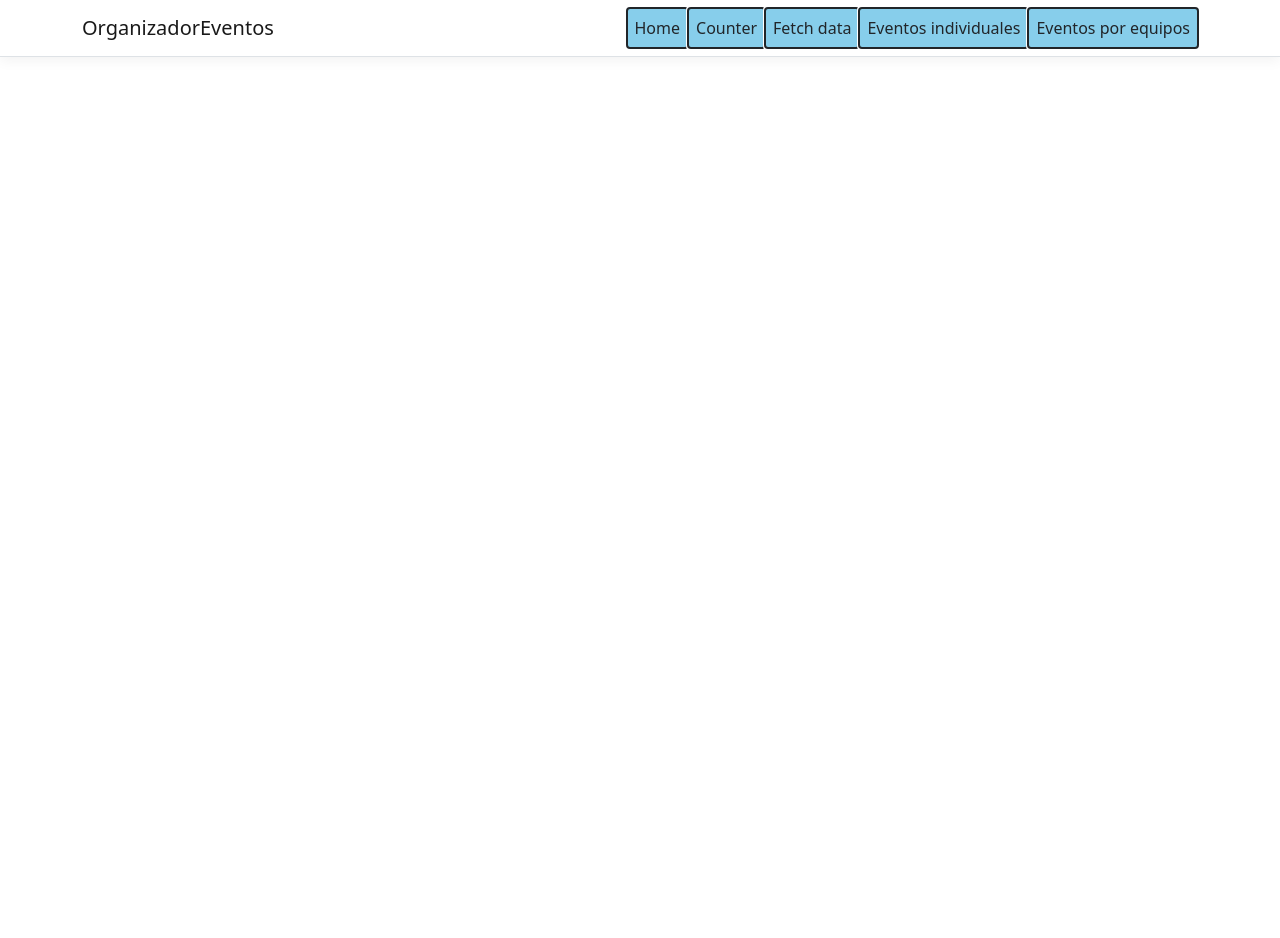
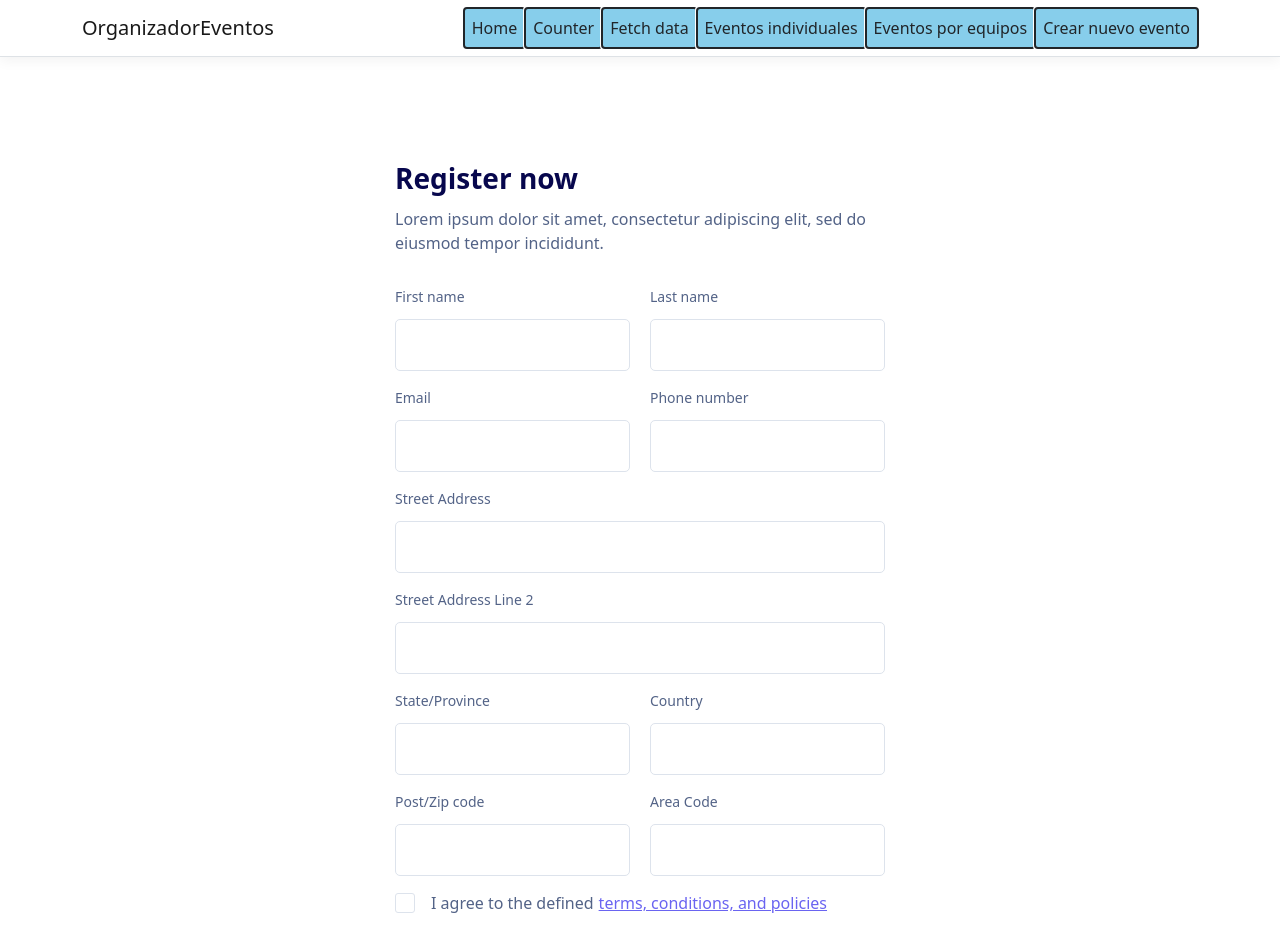
Before and after one commit to rafael1199v/Organizador-de-eventos, an Angular app in the folder OrganizadorEventos/ClientApp/: page /create-event in a window 1280 px wide. Before the commit this address led to /. Shown: the top 938 px of the page. Before the commit the page ends 800 px from the top, so only its background shows below. Built offline with nearby package versions, Linux system fonts and the light colour scheme.

Commit message:
Create event and event details
yes

```diff
--- /dev/null
+++ b/OrganizadorEventos/ClientApp/src/app/create-event/create-event.component.css
@@ -0,0 +1,142 @@
+@import url('https://fonts.googleapis.com/css2?family=Inter:wght@400;500;600;700&display=swap');
+* {
+    margin: 0;
+    padding: 0;
+    box-sizing: border-box;
+}
+body {
+    font-family: 'Inter', sans-serif;
+}
+.formbold-mb-3 {
+    margin-bottom: 15px;
+}
+.formbold-relative {
+    position: relative;
+}
+.formbold-opacity-0 {
+    opacity: 0;
+}
+.formbold-stroke-current {
+    stroke: currentColor;
+}
+#supportCheckbox:checked ~ div span {
+    opacity: 1;
+}
+
+.formbold-main-wrapper {
+    display: flex;
+    align-items: center;
+    justify-content: center;
+    padding: 48px;
+}
+
+.formbold-form-wrapper {
+    margin: 0 auto;
+    max-width: 570px;
+    width: 100%;
+    background: white;
+    padding: 40px;
+}
+
+.formbold-img {
+    margin-bottom: 45px;
+}
+
+.formbold-form-title {
+    margin-bottom: 30px;
+}
+.formbold-form-title h2 {
+    font-weight: 600;
+    font-size: 28px;
+    line-height: 34px;
+    color: #07074d;
+}
+.formbold-form-title p {
+    font-size: 16px;
+    line-height: 24px;
+    color: #536387;
+    margin-top: 12px;
+}
+
+.formbold-input-flex {
+    display: flex;
+    gap: 20px;
+    margin-bottom: 15px;
+}
+.formbold-input-flex > div {
+    width: 50%;
+}
+.formbold-form-input {
+    text-align: center;
+    width: 100%;
+    padding: 13px 22px;
+    border-radius: 5px;
+    border: 1px solid #dde3ec;
+    background: #ffffff;
+    font-weight: 500;
+    font-size: 16px;
+    color: #536387;
+    outline: none;
+    resize: none;
+}
+.formbold-form-input:focus {
+    border-color: #6a64f1;
+    box-shadow: 0px 3px 8px rgba(0, 0, 0, 0.05);
+}
+.formbold-form-label {
+    color: #536387;
+    font-size: 14px;
+    line-height: 24px;
+    display: block;
+    margin-bottom: 10px;
+}
+
+.formbold-checkbox-label {
+    display: flex;
+    cursor: pointer;
+    user-select: none;
+    font-size: 16px;
+    line-height: 24px;
+    color: #536387;
+}
+.formbold-checkbox-label a {
+    margin-left: 5px;
+    color: #6a64f1;
+}
+.formbold-input-checkbox {
+    position: absolute;
+    width: 1px;
+    height: 1px;
+    padding: 0;
+    margin: -1px;
+    overflow: hidden;
+    clip: rect(0, 0, 0, 0);
+    white-space: nowrap;
+    border-width: 0;
+}
+.formbold-checkbox-inner {
+    display: flex;
+    align-items: center;
+    justify-content: center;
+    width: 20px;
+    height: 20px;
+    margin-right: 16px;
+    margin-top: 2px;
+    border: 0.7px solid #dde3ec;
+    border-radius: 3px;
+}
+
+.formbold-btn {
+    font-size: 16px;
+    border-radius: 5px;
+    padding: 14px 25px;
+    border: none;
+    font-weight: 500;
+    background-color: #6a64f1;
+    color: white;
+    cursor: pointer;
+    margin-top: 25px;
+}
+.formbold-btn:hover {
+    box-shadow: 0px 3px 8px rgba(0, 0, 0, 0.05);
+}
--- /dev/null
+++ b/OrganizadorEventos/ClientApp/src/app/create-event/create-event.component.html
@@ -0,0 +1,159 @@
+<div class="formbold-main-wrapper">
+    <!-- Author: FormBold Team -->
+    <!-- Learn More: https://formbold.com -->
+    <div class="formbold-form-wrapper">
+
+
+      <form action="https://formbold.com/s/FORM_ID" method="POST">
+        <div class="formbold-form-title">
+          <h2 class="">Register now</h2>
+          <p>
+            Lorem ipsum dolor sit amet, consectetur adipiscing elit, sed do
+            eiusmod tempor incididunt.
+          </p>
+        </div>
+
+        <div class="formbold-input-flex">
+          <div>
+            <label for="firstname" class="formbold-form-label">
+              First name
+            </label>
+            <input
+              type="text"
+              name="firstname"
+              id="firstname"
+              class="formbold-form-input"
+            />
+          </div>
+          <div>
+            <label for="lastname" class="formbold-form-label"> Last name </label>
+            <input
+              type="text"
+              name="lastname"
+              id="lastname"
+              class="formbold-form-input"
+            />
+          </div>
+        </div>
+
+        <div class="formbold-input-flex">
+          <div>
+            <label for="email" class="formbold-form-label"> Email </label>
+            <input
+              type="email"
+              name="email"
+              id="email"
+              class="formbold-form-input"
+            />
+          </div>
+          <div>
+            <label for="phone" class="formbold-form-label"> Phone number </label>
+            <input
+              type="text"
+              name="phone"
+              id="phone"
+              class="formbold-form-input"
+            />
+          </div>
+        </div>
+
+        <div class="formbold-mb-3">
+          <label for="address" class="formbold-form-label">
+            Street Address
+          </label>
+          <input
+            type="text"
+            name="address"
+            id="address"
+            class="formbold-form-input"
+          />
+        </div>
+
+        <div class="formbold-mb-3">
+          <label for="address2" class="formbold-form-label">
+            Street Address Line 2
+          </label>
+          <input
+            type="text"
+            name="address2"
+            id="address2"
+            class="formbold-form-input"
+          />
+        </div>
+
+        <div class="formbold-input-flex">
+          <div>
+            <label for="state" class="formbold-form-label"> State/Province </label>
+            <input
+              type="text"
+              name="state"
+              id="state"
+              class="formbold-form-input"
+            />
+          </div>
+          <div>
+            <label for="country" class="formbold-form-label"> Country </label>
+            <input
+              type="text"
+              name="country"
+              id="country"
+              class="formbold-form-input"
+            />
+          </div>
+        </div>
+
+        <div class="formbold-input-flex">
+          <div>
+            <label for="post" class="formbold-form-label"> Post/Zip code </label>
+            <input
+              type="text"
+              name="post"
+              id="post"
+              class="formbold-form-input"
+            />
+          </div>
+          <div>
+            <label for="area" class="formbold-form-label"> Area Code </label>
+            <input
+              type="text"
+              name="area"
+              id="area"
+              class="formbold-form-input"
+            />
+          </div>
+        </div>
+
+        <div class="formbold-checkbox-wrapper">
+          <label for="supportCheckbox" class="formbold-checkbox-label">
+            <div class="formbold-relative">
+              <input
+                type="checkbox"
+                id="supportCheckbox"
+                class="formbold-input-checkbox"
+              />
+              <div class="formbold-checkbox-inner">
+                <span class="formbold-opacity-0">
+                  <svg
+                    width="11"
+                    height="8"
+                    viewBox="0 0 11 8"
+                    fill="none"
+                    class="formbold-stroke-current"
+                  >
+                    <path
+                      d="M10.0915 0.951972L10.0867 0.946075L10.0813 0.940568C9.90076 0.753564 9.61034 0.753146 9.42927 0.939309L4.16201 6.22962L1.58507 3.63469C1.40401 3.44841 1.11351 3.44879 0.932892 3.63584C0.755703 3.81933 0.755703 4.10875 0.932892 4.29224L0.932878 4.29225L0.934851 4.29424L3.58046 6.95832C3.73676 7.11955 3.94983 7.2 4.1473 7.2C4.36196 7.2 4.55963 7.11773 4.71406 6.9584L10.0468 1.60234C10.2436 1.4199 10.2421 1.1339 10.0915 0.951972ZM4.2327 6.30081L4.2317 6.2998C4.23206 6.30015 4.23237 6.30049 4.23269 6.30082L4.2327 6.30081Z"
+                      stroke-width="0.4"
+                    ></path>
+                  </svg>
+                </span>
+              </div>
+            </div>
+            I agree to the defined
+            <a href="#"> terms, conditions, and policies</a>
+          </label>
+        </div>
+
+        <button class="formbold-btn">Register Now</button>
+      </form>
+    </div>
+  </div>
--- /dev/null
+++ b/OrganizadorEventos/ClientApp/src/app/create-event/create-event.component.ts
@@ -0,0 +1,14 @@
+import { Component } from '@angular/core';
+
+@Component({
+  selector: 'app-create-event',
+  templateUrl: './create-event.component.html',
+  styleUrls: ['./create-event.component.css']
+})
+export class CreateEventComponent {
+  public currentCount = 0;
+
+  public incrementCounter() {
+    this.currentCount++;
+  }
+}
--- /dev/null
+++ b/OrganizadorEventos/ClientApp/src/app/event-details/event-details.component.html
@@ -0,0 +1 @@
+<p>aaaaaaaaaaaaaaaaaaa</p>
--- /dev/null
+++ b/OrganizadorEventos/ClientApp/src/app/event-details/event-details.component.ts
@@ -0,0 +1,13 @@
+import { Component } from '@angular/core';
+
+@Component({
+  selector: 'app-event-details',
+  templateUrl: './event-details.component.html'
+})
+export class EventDetailsComponent {
+  public currentCount = 0;
+
+  public incrementCounter() {
+    this.currentCount++;
+  }
+}
--- a/OrganizadorEventos/ClientApp/src/app/nav-menu/nav-menu.component.html
+++ b/OrganizadorEventos/ClientApp/src/app/nav-menu/nav-menu.component.html
@@ -47,6 +47,11 @@
               >Eventos por equipos</a
             >
           </li>
+          <li class="nav-item" [routerLinkActive]="['link-active']">
+            <a class="nav-link text-dark" [routerLink]="['/create-event']"
+              >Crear nuevo evento</a
+            >
+          </li>
         </ul>
       </div>
     </div>
```
Also changed, not shown: OrganizadorEventos/ClientApp/src/app/app.module.ts (+7 -1 lines), OrganizadorEventos/ClientApp/src/app/event-details/event-details.component.css (added).
